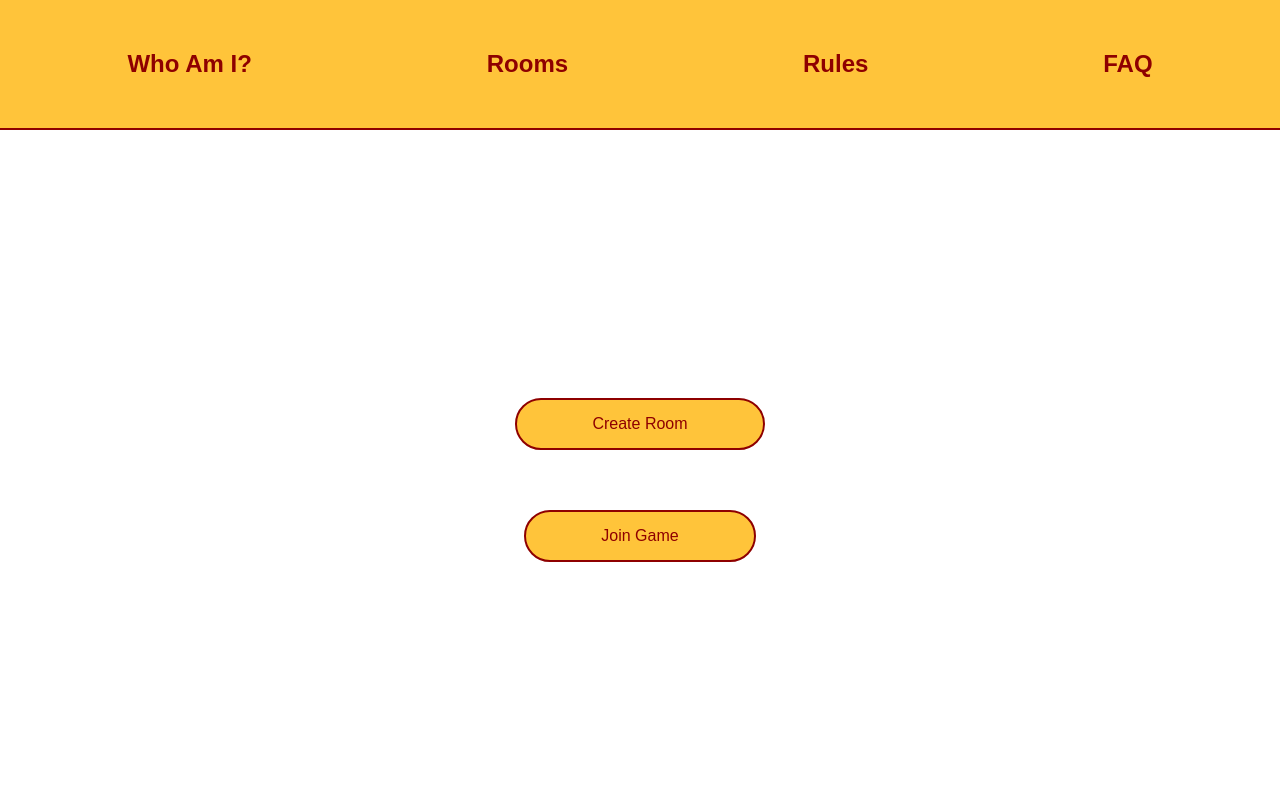
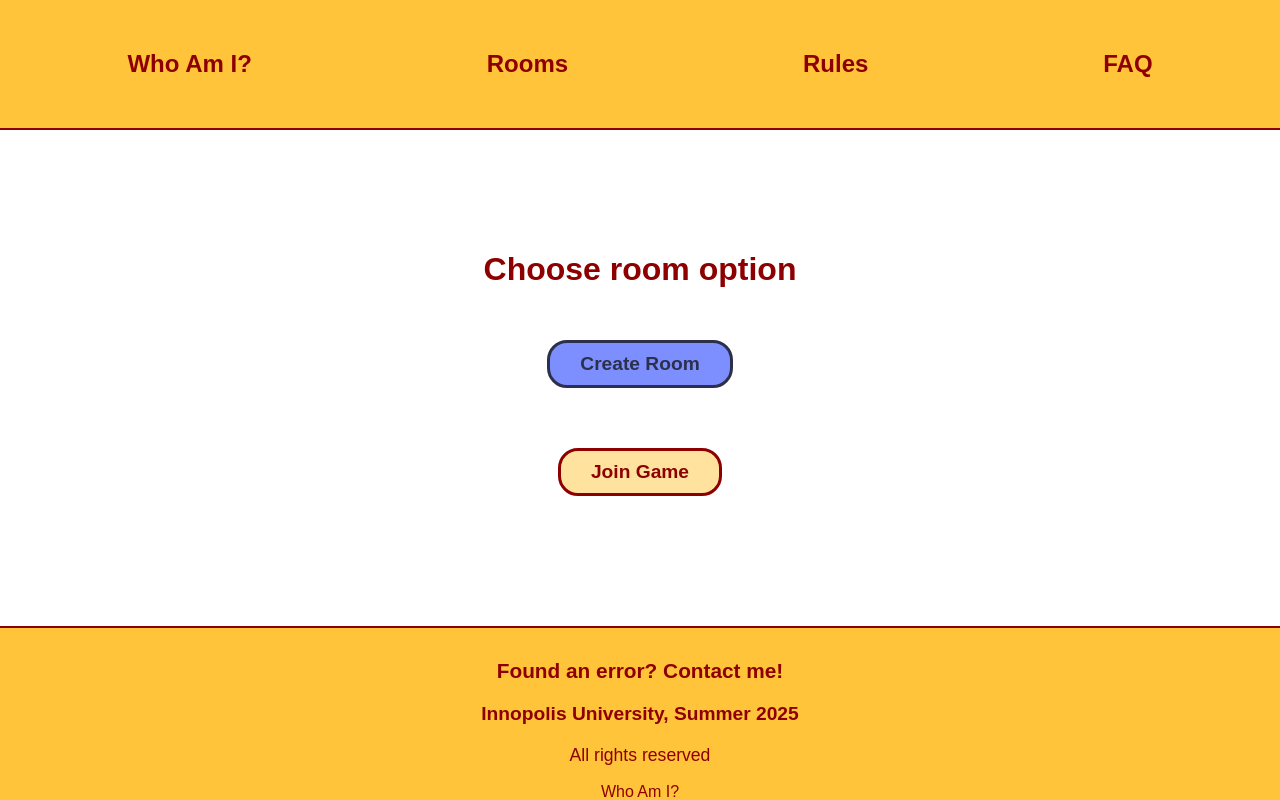
Before and after one commit to dorley174/whoami, a Next.js app: page /rooms in a window 1280 px wide. Shown: the top 800 px of the page. Built offline with nearby package versions, Linux system fonts and the light colour scheme.

Commit message:
finalized all work exclude room

```diff
--- a/pages/create.tsx
+++ b/pages/create.tsx
@@ -56,7 +56,7 @@ const CreatePage: React.FC = () => {
   };
 
   return (
-    <main>
+    <>
       <BackButton />
       <div className={styles.wrapper}>
         <div className={styles.createmenu}>
@@ -102,7 +102,7 @@ const CreatePage: React.FC = () => {
           )}
         </div>
       </div>
-    </main>
+    </>
   );
 };
 
--- a/pages/faq.tsx
+++ b/pages/faq.tsx
@@ -2,10 +2,10 @@ import React from 'react';
 
 const AboutPage: React.FC = () => {
   return (
-    <main>
+    <>
       <h1>О проекте</h1>
       <p>Здесь можно рассказать о приложении.</p>
-    </main>
+    </>
   );
 };
 
--- a/pages/index.tsx
+++ b/pages/index.tsx
@@ -4,7 +4,7 @@ import styles from '@/css/index.module.css';
 
 const HomePage: React.FC = () => {
   return (
-    <main>
+    <>
       <div className={styles.headertitle}>
         <div className={styles.headersubtitle}>
           <div className={styles.headerspan}>
@@ -24,7 +24,7 @@ const HomePage: React.FC = () => {
           </p>
         </div>
       </div>
-    </main>
+    </>
   );
 };
 
--- a/pages/rooms.tsx
+++ b/pages/rooms.tsx
@@ -4,16 +4,17 @@ import styles from '@/css/rooms.module.css';
 
 const RoomsPage: React.FC = () => {
   return (
-    <main>
+    <>
       <div className={styles.buttons}>
+        <h1 style={{ color: '#8e0000' }}>Choose room option</h1>
         <Link className={styles.button} href="/create">
           Create Room
         </Link>
-        <Link className={styles.button} href="/join">
+        <Link className={styles.altbutton} href="/join">
           Join Game
         </Link>
       </div>
-    </main>
+    </>
   );
 };
 
--- a/pages/rules.tsx
+++ b/pages/rules.tsx
@@ -4,7 +4,7 @@ import styles from '@/css/rules.module.css';
 
 const RulesPage: React.FC = () => {
   return (
-    <main>
+    <>
       <p className={styles.rulestitle}>
         {' '}
         <strong>Who Am I?</strong> game rules
@@ -58,7 +58,7 @@ const RulesPage: React.FC = () => {
           </p>
         </section>
       </div>
-    </main>
+    </>
   );
 };
 
--- a/src/css/index.module.css
+++ b/src/css/index.module.css
@@ -52,6 +52,12 @@
   text-align: center;
 }
 
+@media (max-width: 500px) {
+  .headerdesc {
+    width: 80vw;
+  }
+}
+
 @media (min-width: 768px) {
   .headerspan {
     font-size: 3.75rem;
--- a/src/css/rooms.module.css
+++ b/src/css/rooms.module.css
@@ -1,5 +1,6 @@
 .buttons {
-  height: 700px;
+  margin: 100px 0;
+  width: 100%;
   display: flex;
   flex-direction: column;
   justify-content: center;
@@ -8,18 +9,41 @@
 }
 
 .button {
+  text-decoration: none;
+  margin: 30px;
+  padding: 10px 30px;
+  width: auto;
   text-align: center;
-  text-decoration: none;
-  border: 2px solid #8e0000;
-  border-radius: 30px;
-  padding: 15px 75px;
-  margin: 30px;
-  background-color: #ffc43a;
-  color: #8e0000;
-  font-weight: 500;
+  font-size: 1.2rem;
+  font-weight: bold;
+  color: #2c304b;
+
+  background-color: #7d8eff;
+  border: 3px solid #2c304b;
+  border-radius: 20px;
 }
 
 .button:hover {
-  background-color: #eca500;
-  padding: 18px 80px;
+  padding: 12px 32px;
+  background-color: #6f82ff;
 }
+
+.altbutton {
+  text-decoration: none;
+  margin: 30px;
+  padding: 10px 30px;
+  width: auto;
+  text-align: center;
+  font-size: 1.2rem;
+  font-weight: bold;
+  color: #8e0000;
+
+  background-color: #ffe29e;
+  border: 3px solid #8e0000;
+  border-radius: 20px;
+}
+
+.altbutton:hover {
+  background-color: #ffd77a;
+  padding: 11px 31px;
+}
--- a/src/css/rules.module.css
+++ b/src/css/rules.module.css
@@ -38,3 +38,9 @@
 .ruledesc {
   max-width: 50vw;
 }
+
+@media (max-width: 500px) {
+  .rule {
+    flex-direction: column;
+  }
+}
```
Also changed, not shown: pages/join.tsx (+9 -8 lines), 1 other file (tests, documents, lock files or other folders).
